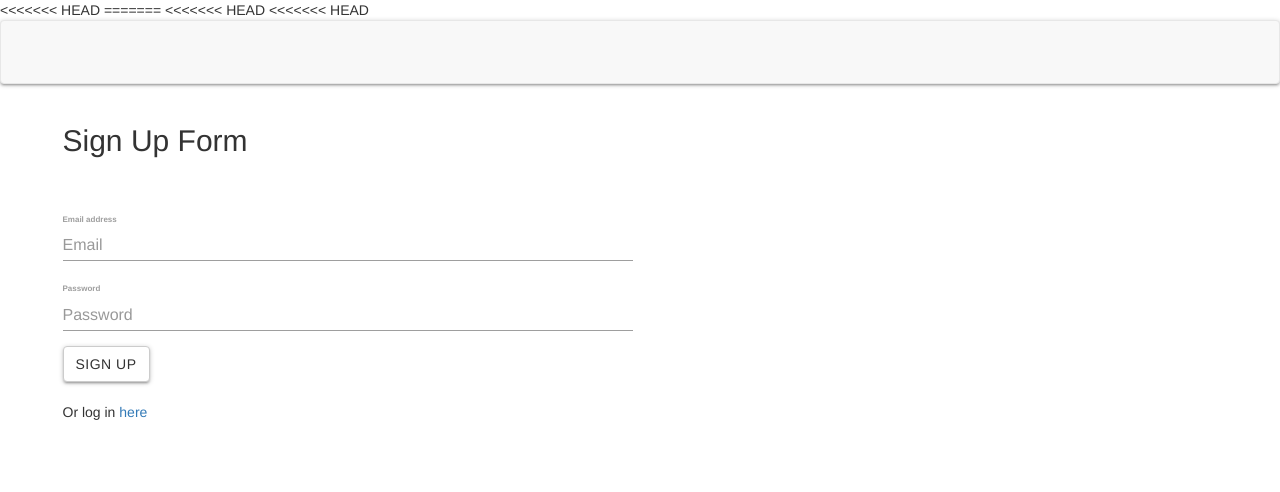
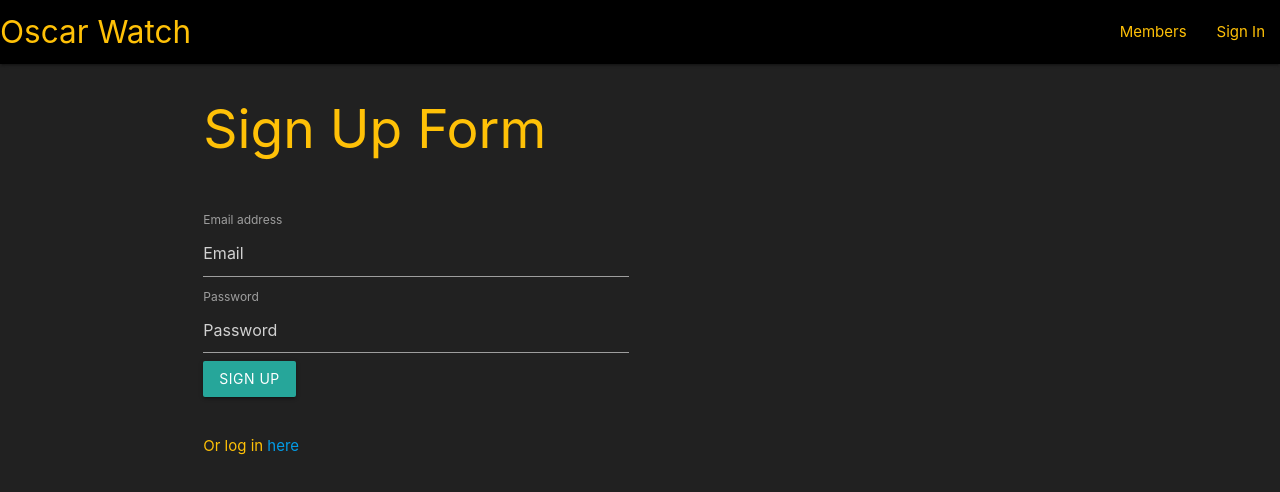
Before and after one commit to Ericcwong/Oscar-Watch, a website: page app/public/signup.html in a window 1280 px wide. Drawn offline with nearby package versions, Linux system fonts and the light colour scheme.

Commit message:
added basic navbar and initial classes to html

```diff
--- a/app/public/signup.html
+++ b/app/public/signup.html
@@ -1,7 +1,6 @@
 <!DOCTYPE html>
 <html lang="en">
 
-<<<<<<< HEAD <head>
 	<meta charset="UTF-8" />
 	<meta name="viewport" content="width=device-width, initial-scale=1.0" />
 	<!-- Compiled and minified CSS -->
@@ -11,32 +10,37 @@
 	<script src="https://kit.fontawesome.com/5a03e2c1bd.js" crossorigin="anonymous"></script>
 	<title>Oscar Watch Sign Up</title>
 	</head>
-	=======
-	<<<<<<< HEAD <<<<<<< HEAD <head>
-		<title>Passport Authentication</title>
-		<meta charset="UTF-8">
-		<meta name="viewport" content="width=device-width, initial-scale=1">
-		<link rel="stylesheet" href="https://maxcdn.bootstrapcdn.com/bootswatch/3.3.7/lumen/bootstrap.min.css">
-		<link href="/css/style.css" rel="stylesheet">
-		</head>
 
-		<body>
-			<nav class="navbar navbar-default">
-				<div class="container-fluid">
-					<div class="navbar-header"></div>
+	<body class="grey darken-4 amber-text">
+		<header>
+			<nav class="black amber-text">
+				<div class="nav-wrapper">
+					<a href="/" class="brand-logo amber-text">Oscar Watch</a>
+					<a href="#" data-target="mobile-demo" class="sidenav-trigger amber-text"><i
+							class="material-icons">menu</i></a>
+					<ul id="nav-full" class="right hide-on-med-and-down amber-text">
+						<li><a class="amber-text" href="/members">Members</a></li>
+						<li><a class="amber-text" href="/login">Sign In</a></li>
+					</ul>
 				</div>
 			</nav>
+			<ul id="mobile-demo" class="sidenav black">
+				<li><a class="amber-text" href="/members">Members</a></li>
+				<li><a class="amber-text" href="/login">Sign In</a></li>
+			</ul>
+			<!-- <a href="#" data-target="slide-out" class="sidenav-trigger amber-text"><i class="material-icons">menu</i></a> -->
+		</header>
 		<div class="container">
 			<div class="row">
 				<div class="col m6 offset-3">
 					<h2>Sign Up Form</h2>
 					<form class="signup">
 						<div class="form-group">
-								<label for="exampleInputEmail1">Email address</label>
+							<label for="email-input">Email address</label>
 							<input type="email" class="form-control" id="email-input" placeholder="Email" />
 						</div>
 						<div class="form-group">
-								<label for="exampleInputPassword1">Password</label>
+							<label for="password-input">Password</label>
 							<input type="password" class="form-control" id="password-input" placeholder="Password" />
 						</div>
 						<div style="display: none" id="alert" class="alert alert-danger" role="alert">
```
Also changed, not shown: app/public/login.html (+19 -6 lines), app/public/members.html (+15 -8 lines). Lines whose indentation alone changed are shown as unchanged.
